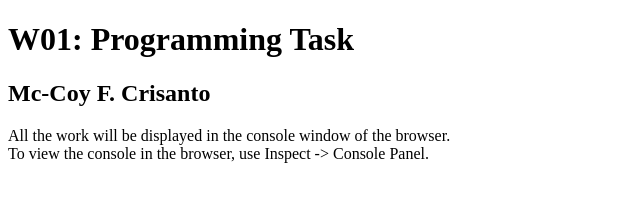
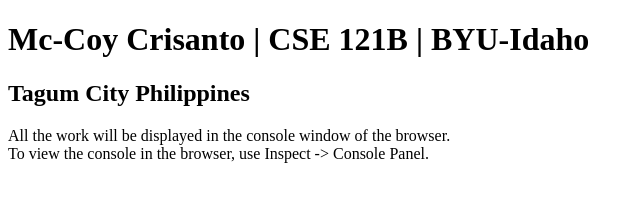
Before and after one commit to daddymac77/cse121b, a plain HTML site: page w01-task.html in a window 1280 px wide. Shown: the whole page, without its empty margins (0-643 px from the left). Drawn offline with Linux system fonts and the light colour scheme.

Commit message:
correction done

```diff
--- a/w01-task.html
+++ b/w01-task.html
@@ -4,12 +4,12 @@
 <head>
   <meta charset="UTF-8">
   <meta name="viewport" content="width=device-width, initial-scale=1.0">
-  <title>W01: Programming Task</title>
+  <title>Mc-Coy Crisanto | CSE 121B | BYU-Idaho</title>
 </head>
 
 <body>
-  <h1>W01: Programming Task</h1>
-  <h2>Mc-Coy F. Crisanto</h2>
+  <h1>Mc-Coy Crisanto | CSE 121B | BYU-Idaho</h1>
+  <h2>Tagum City Philippines</h2>
   <p>All the work will be displayed in the console window of the browser.
     <br>To view the console in the browser, use Inspect -> Console Panel.
   </p>
```
